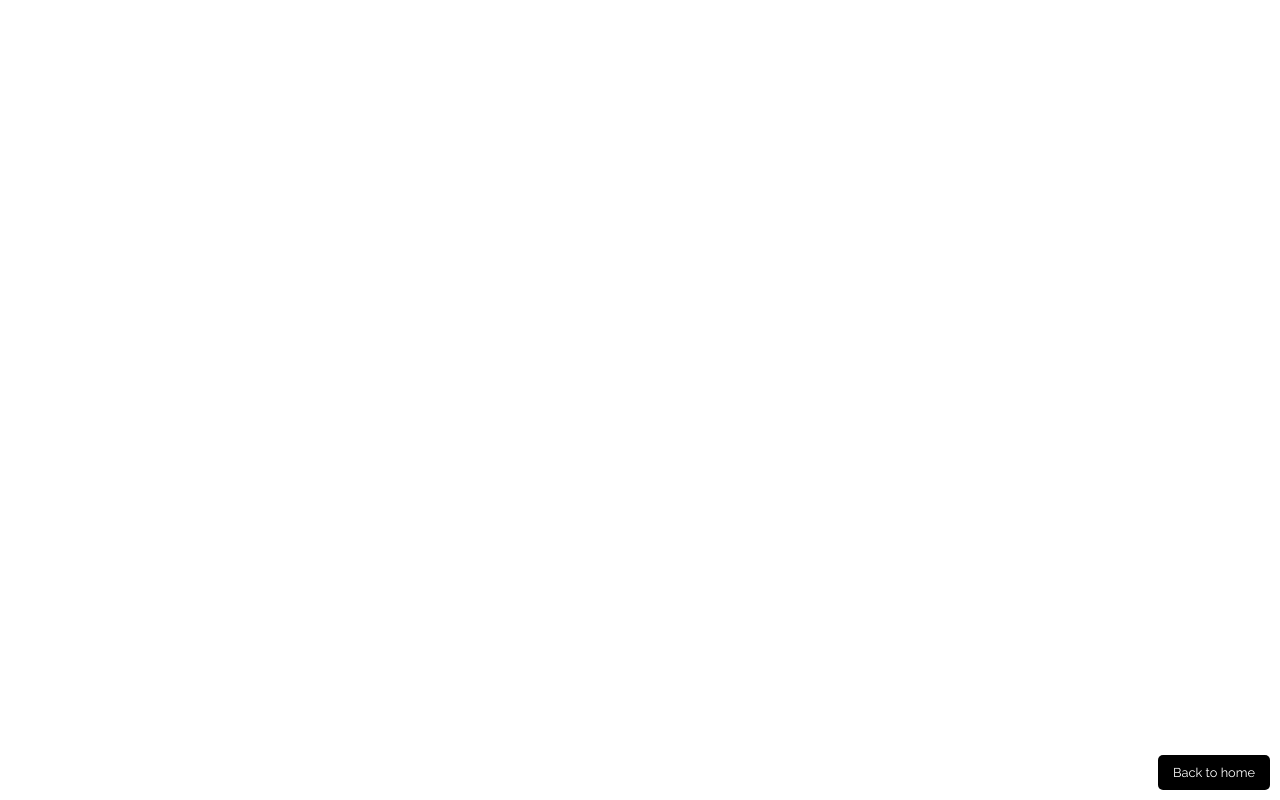
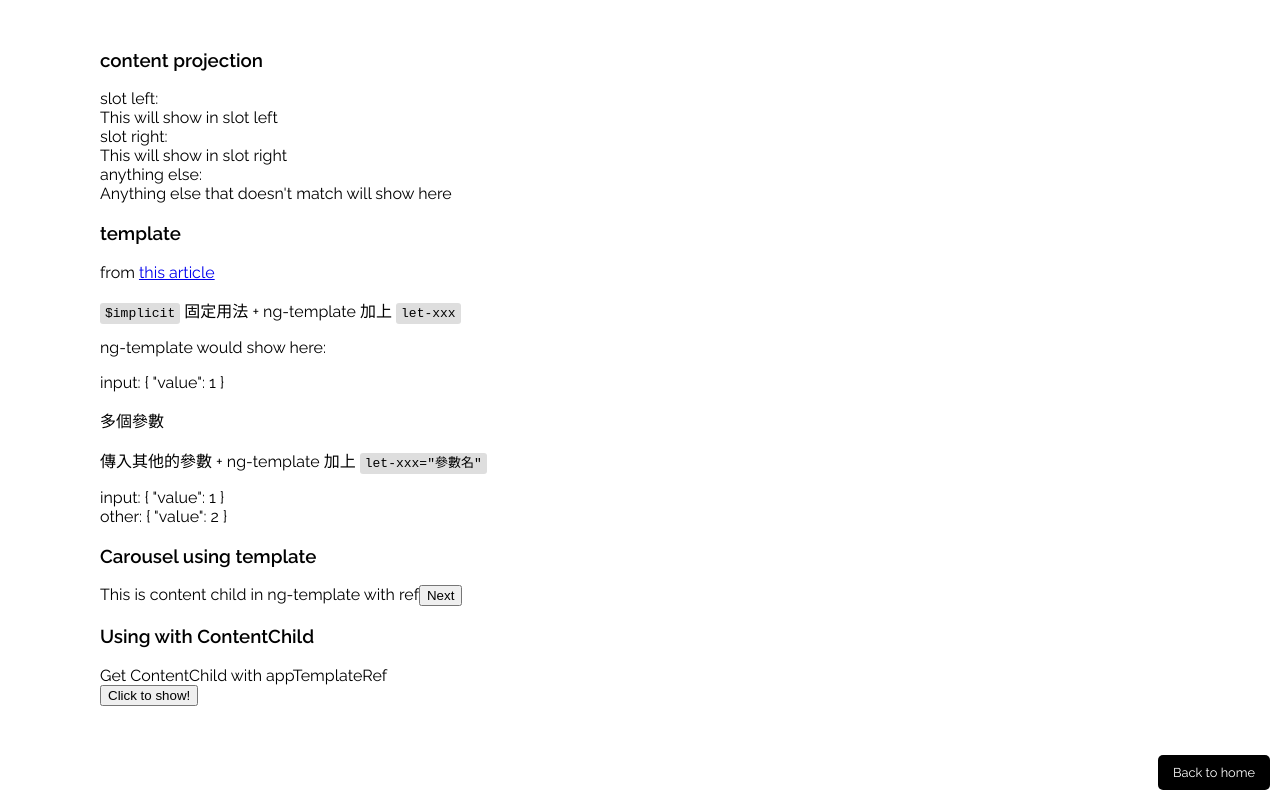
Before and after one commit to NOIPA171/Angular, an Angular app: page /template-content in a window 1280 px wide. Before the commit this address led to /. Built offline with nearby package versions, Linux system fonts and the light colour scheme.

Commit message:
[template-content] init

```diff
--- a/src/app/app-routing.module.ts
+++ b/src/app/app-routing.module.ts
@@ -23,6 +23,13 @@ export const routes: Routes = [
     loadChildren: () =>
       import('./pages/forms/forms.module').then((mod) => mod.FormsModule),
   },
+  {
+    path: 'template-content',
+    loadChildren: () =>
+      import('./pages/template-content/template-content.module').then(
+        (mod) => mod.TemplateContentModule
+      ),
+  },
 ];
 
 @NgModule({
--- a/src/app/app.module.ts
+++ b/src/app/app.module.ts
@@ -9,6 +9,7 @@ import { FormsModule } from '@angular/forms';
 import { AppComponent } from './app.component';
 import { IndexComponent } from './pages/index/index.component';
 import { AboutComponent } from './pages/about/about.component';
+import { TemplateRefModule } from './directives/template-ref.module';
 @NgModule({
   declarations: [AppComponent, IndexComponent, AboutComponent],
   imports: [
@@ -17,6 +18,7 @@ import { AboutComponent } from './pages/about/about.component';
     FontAwesomeModule,
     HttpClientModule,
     FormsModule,
+    TemplateRefModule,
   ],
   providers: [],
   bootstrap: [AppComponent],
--- /dev/null
+++ b/src/app/directives/template-ref.directive.ts
@@ -0,0 +1,14 @@
+import { Directive, HostListener, TemplateRef } from '@angular/core';
+
+@Directive({
+  selector: '[appTemplateRef]',
+})
+export class TemplateRefDirective {
+  constructor(public templateRef: TemplateRef<any>) {
+    console.log('templateRef', templateRef);
+  } //Template ref for ng-template, ElementRef for div
+
+  @HostListener('click') onClick() {
+    console.log('clicked!', this.templateRef);
+  }
+}
--- /dev/null
+++ b/src/app/pages/template-content/multi-slot.component.ts
@@ -0,0 +1,14 @@
+import { Component } from '@angular/core';
+
+@Component({
+  selector: 'app-multi-slot',
+  template: `<div>
+    slot left:
+    <ng-content select="[left]"></ng-content>
+    slot right:
+    <ng-content select="[right]"></ng-content>
+    anything else:
+    <ng-content></ng-content>
+  </div>`,
+})
+export class MultiSlotComponent {}
--- /dev/null
+++ b/src/app/pages/template-content/single-slot.component.ts
@@ -0,0 +1,21 @@
+import { Component, ContentChild } from '@angular/core';
+import { TemplateRefDirective } from 'src/app/directives/template-ref.directive';
+
+@Component({
+  selector: 'app-single-slot',
+  template: `<div>
+    Get ContentChild with appTemplateRef <br />
+    <button (click)="toggleExpand()">Click to show!</button>
+    <div *ngIf="expanded">
+      <ng-content></ng-content>
+      <ng-container [ngTemplateOutlet]="content.templateRef"></ng-container>
+    </div>
+  </div>`,
+})
+export class SingleSlotComponent {
+  @ContentChild(TemplateRefDirective) content!: TemplateRefDirective;
+  expanded = false;
+  toggleExpand() {
+    this.expanded = !this.expanded;
+  }
+}
--- /dev/null
+++ b/src/app/pages/template-content/template-content/template-content.component.html
@@ -0,0 +1,43 @@
+<div class="wrapper-content">
+  <h3>content projection</h3>
+  <app-multi-slot>
+    <div left>This will show in slot left</div>
+    <div right>This will show in slot right</div>
+    <div something-random>Anything else that doesn't match will show here</div>
+  </app-multi-slot>
+  <h3>template</h3>
+  from
+  <a href="https://ithelp.ithome.com.tw/articles/10205829">this article</a>
+  <p><code>$implicit</code> 固定用法 + ng-template 加上 <code>let-xxx</code></p>
+  <p>ng-template would show here:</p>
+  <div *ngTemplateOutlet="data; context: { $implicit: { value: 1 } }"></div>
+  <p>多個參數</p>
+  <p>傳入其他的參數 + ng-template 加上 <code>let-xxx="參數名"</code></p>
+  <div
+    *ngTemplateOutlet="
+      data;
+      context: { $implicit: { value: 1 }, another: { value: 2 } }
+    "
+  ></div>
+  <h3>Carousel using template</h3>
+  <div *ngTemplateOutlet="displayPage"></div>
+  <button (click)="next()">Next</button>
+  <h3>Using with ContentChild</h3>
+  <app-single-slot>
+    Show! <br />
+    <ng-template appTemplateRef
+      >This is content child in ng-template with ref</ng-template
+    >
+  </app-single-slot>
+</div>
+
+<!-- === for ng-templates === -->
+
+<ng-template #data let-input let-another="another">
+  <div>input: {{ input | json }}</div>
+  <div *ngIf="another">other: {{ another | json }}</div></ng-template
+>
+
+<ng-template appTemplateRef> Page 1 </ng-template>
+<ng-template appTemplateRef> Page 2 </ng-template>
+<ng-template appTemplateRef> Page 3 </ng-template>
--- /dev/null
+++ b/src/app/pages/template-content/template-content/template-content.component.ts
@@ -0,0 +1,42 @@
+import {
+  Component,
+  QueryList,
+  TemplateRef,
+  ViewChildren,
+  AfterViewInit,
+} from '@angular/core';
+import { TemplateRefDirective } from 'src/app/directives/template-ref.directive';
+
+@Component({
+  selector: 'app-template-content',
+  templateUrl: './template-content.component.html',
+})
+export class TemplateContentComponent implements AfterViewInit {
+  // these are for carousel
+  @ViewChildren(TemplateRefDirective)
+  carouselPages!: QueryList<TemplateRefDirective>; // get all ng-templates with appTemplateRef
+  displayPage!: TemplateRef<any>; // this is what we'll be showing
+  index = 0;
+
+  setDisplayPage(): void {
+    // assign displayPage outlet
+    const page = this?.carouselPages?.find(
+      (_item: any, index: number) => index === this.index
+    );
+    if (page) {
+      this.displayPage = page.templateRef;
+    }
+  }
+
+  ngAfterViewInit() {
+    // initialize displayPage
+    setTimeout(() => {
+      this.setDisplayPage();
+    }, 0);
+  }
+
+  next() {
+    this.index = (this.index + 1) % this.carouselPages.length;
+    this.setDisplayPage();
+  }
+}
--- a/src/styles.scss
+++ b/src/styles.scss
@@ -7,6 +7,11 @@ body {
 }
 body {
   font-family: "Raleway", sans-serif;
+}
+code {
+  background: rgba(92, 92, 92, 0.2);
+  border-radius: 3px;
+  padding: 3px 5px;
 }
 .container {
   max-width: 680px;
```
Also changed, not shown: src/app/directives/template-ref.module.ts (added, +10 -0 lines), src/app/pages/template-content/template-content.module.ts (added, +21 -0 lines), 2 other files (tests, documents, lock files or other folders).
